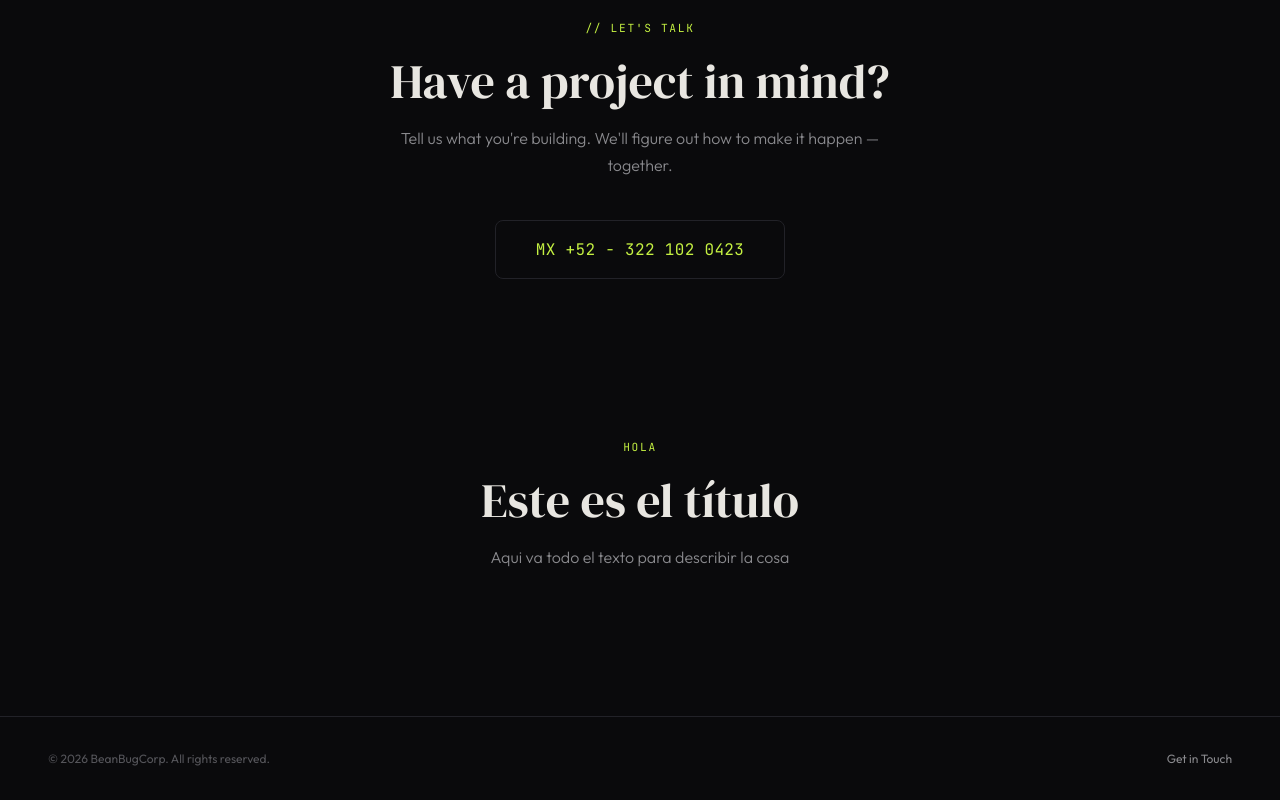
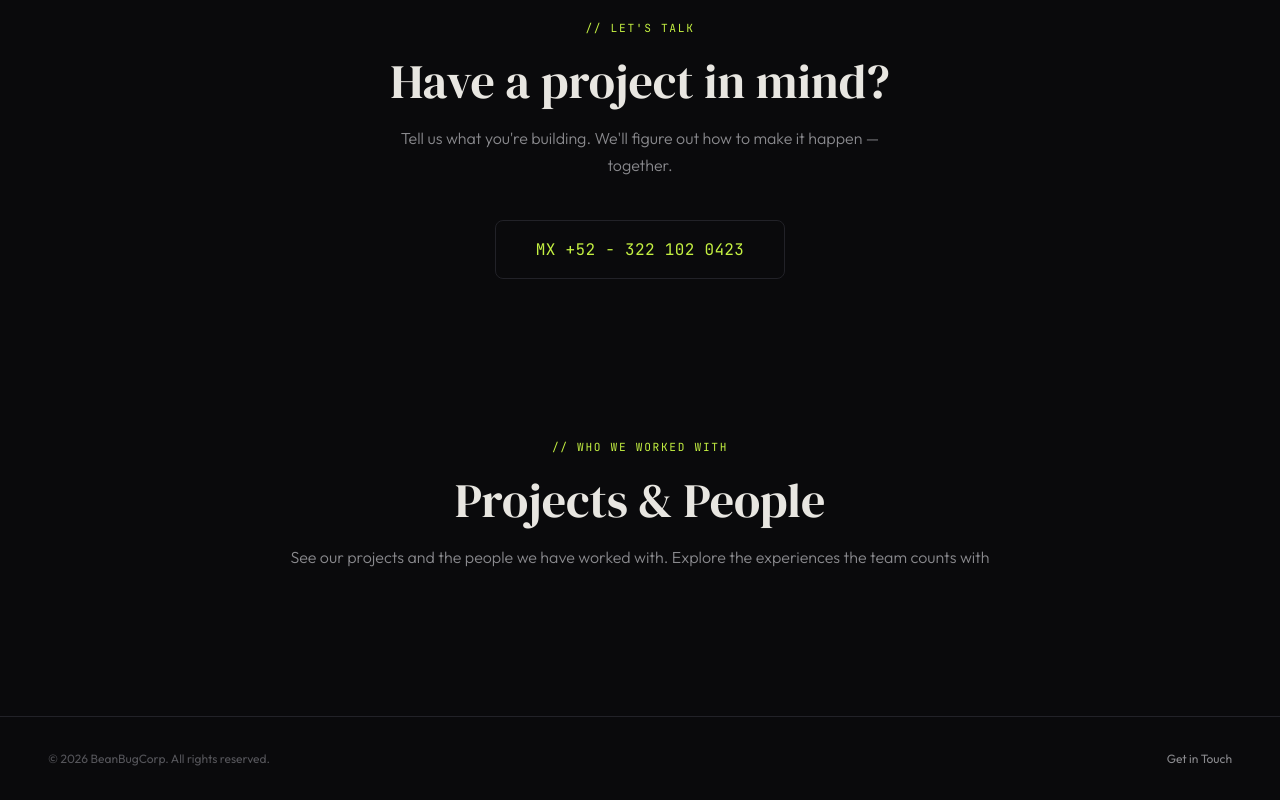
Before and after one commit to BeanBugCorp/WebPage, a React (Vite) app: page / in a window 1280 px wide. Shown: the part 2704-3504 px from the top of the page. Built offline with nearby package versions, Linux system fonts and the light colour scheme.

Commit message:
english and spanish json files with text, working with the .tsx file

```diff
--- a/src/components/ProjectsAndPeople.tsx
+++ b/src/components/ProjectsAndPeople.tsx
@@ -13,9 +13,9 @@ export default function ProjectsAndPeople() {
                 ref = {headerRef}
                 className = {`${styles.header} ${headerVisible ? styles.visible: ''}`}
             >
-                <span className = {styles.label}>hola</span>
-                <h2 className = {styles.title}>Este es el título</h2>
-                <p className = {styles.desc}>Aqui va todo el texto para describir la cosa</p>
+                <span className = {styles.label}> {t('ProjectsAndPeople.label')} </span>
+                <h2 className = {styles.title}> {t('ProjectsAndPeople.title')} </h2>
+                <p className = {styles.desc}> {t('ProjectsAndPeople.description')} </p>
             </div>
         </section>
     );
--- a/src/i18n/en.json
+++ b/src/i18n/en.json
@@ -75,6 +75,11 @@
     "title": "Have a project in mind?",
     "description": "Tell us what you're building. We'll figure out how to make it happen — together."
   },
+  "ProjectsAndPeople": {
+    "label": "// Who we worked with",
+    "title": "Projects & People",
+    "description": "See our projects and the people we have worked with. Explore the experiences the team counts with"
+  },
   "footer": {
     "rights": "All rights reserved."
   }
--- a/src/i18n/es.json
+++ b/src/i18n/es.json
@@ -75,6 +75,11 @@
     "title": "¿Tienes un proyecto en mente?",
     "description": "Cuéntanos qué estás construyendo. Juntos encontraremos cómo hacerlo realidad."
   },
+  "ProjectsAndPeople": {
+    "label": "// Con quien trabajamos",
+    "title": "Proyectos & Personas",
+    "description": "Mira nuestros proyectos y las personas con las cuales hemos trabajdo. Explora las experiencias con la cual nuestro equipo cuenta"
+  },
   "footer": {
     "rights": "Todos los derechos reservados."
   }
```
